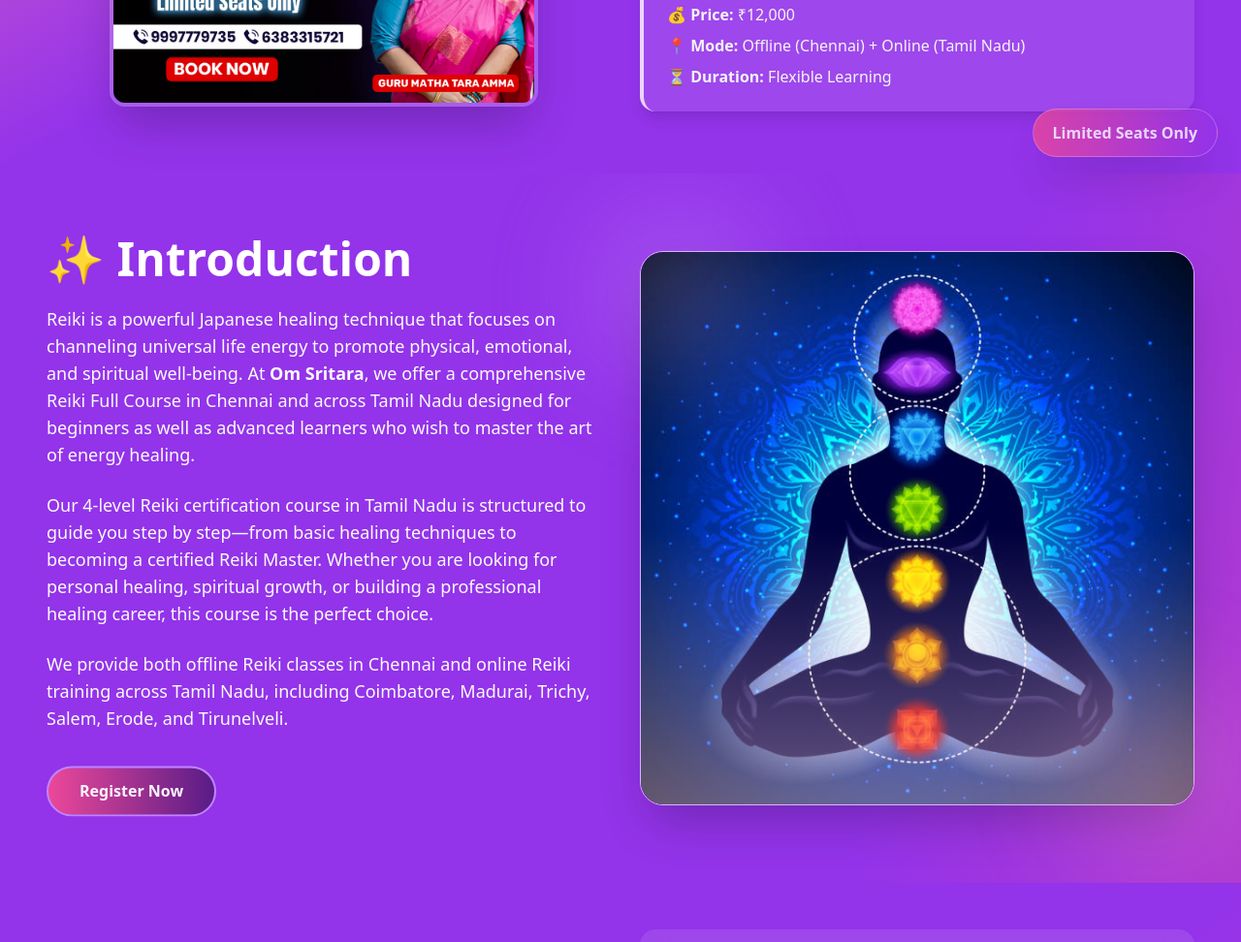
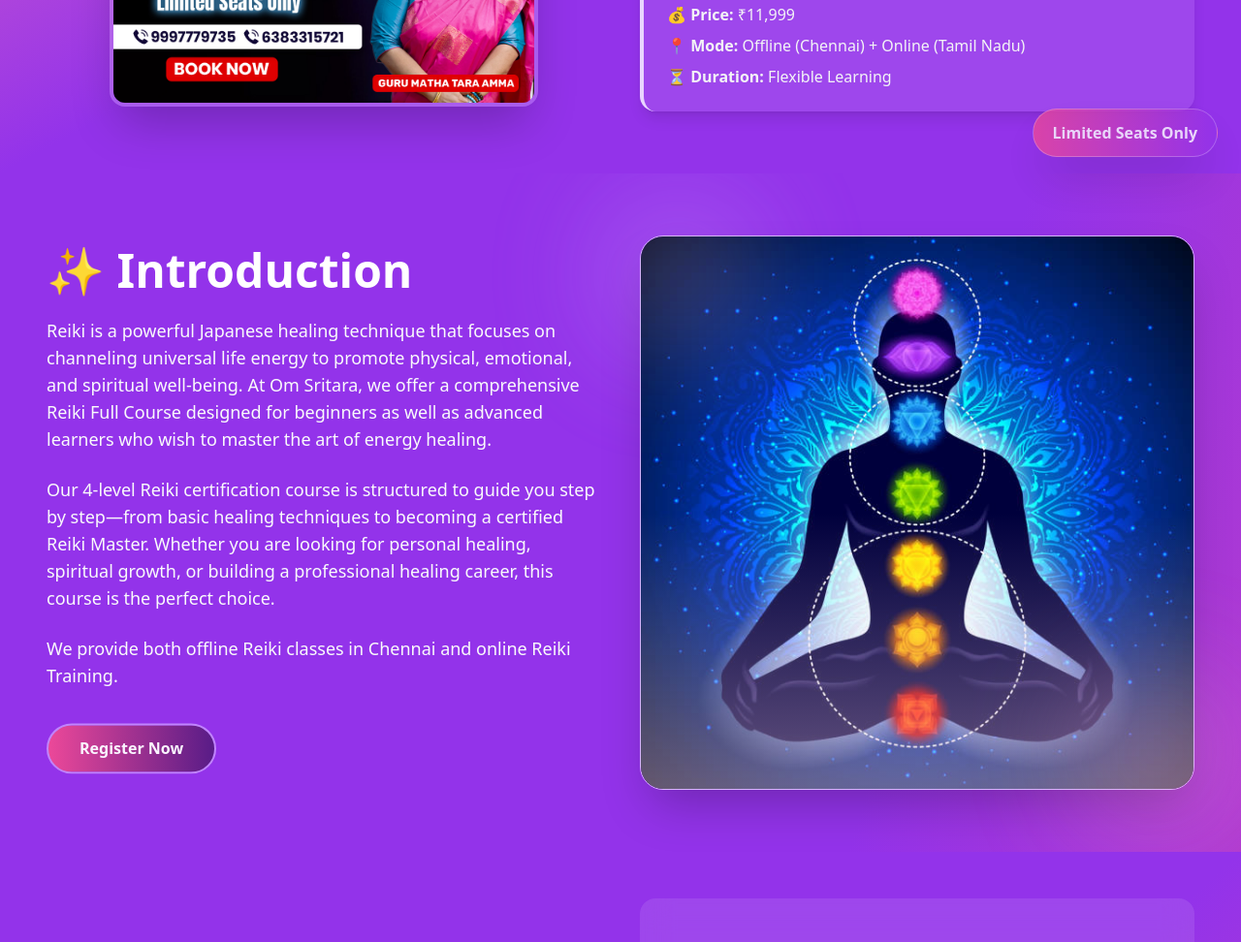
Before and after one commit to dfgfsds/Omsritara_Reiki_Calss, a plain HTML site: page index.html in a window 1280 px wide. Shown: the part 598-1570 px from the top of the page at 97% size. Drawn offline with nearby package versions, Linux system fonts and the light colour scheme.

Commit message:
content correction

```diff
--- a/index.html
+++ b/index.html
@@ -53,7 +53,7 @@
   },
   "offers": {
     "@type": "Offer",
-    "price": "12000",
+    "price": "11999",
     "priceCurrency": "INR",
     "availability": "https://schema.org/InStock",
     "url": "https://www.omsritara.in/reiki-course"
@@ -123,7 +123,7 @@
           <ul class="text-gray-100 space-y-2 text-base">
             <li><strong>📚 Course:</strong> Reiki Full Course – 4 Levels</li>
             <li><strong>🎓 Certification:</strong> Yes (All Levels)</li>
-            <li><strong>💰 Price:</strong> ₹12,000</li>
+            <li><strong>💰 Price:</strong> ₹11,999</li>
             <li><strong>📍 Mode:</strong> Offline (Chennai) + Online (Tamil Nadu)</li>
             <li><strong>⏳ Duration:</strong> Flexible Learning</li>
           </ul>
@@ -142,20 +142,18 @@
 
         <p class="text-base sm:text-lg text-gray-50 leading-relaxed" data-aos="fade-up">
           Reiki is a powerful Japanese healing technique that focuses on channeling universal life energy to promote
-          physical, emotional, and spiritual well-being. At <span class="font-semibold">Om Sritara</span>, we offer a
-          comprehensive Reiki Full Course in Chennai and across Tamil Nadu designed for beginners as well as advanced
-          learners who wish to master the art of energy healing.
+          physical, emotional, and spiritual well-being. At Om Sritara, we offer a comprehensive Reiki Full Course
+          designed for beginners as well as advanced learners who wish to master the art of energy healing.
         </p>
 
         <p class="text-base sm:text-lg text-gray-50 leading-relaxed" data-aos="fade-up">
-          Our 4-level Reiki certification course in Tamil Nadu is structured to guide you step by step—from basic
-          healing techniques to becoming a certified Reiki Master. Whether you are looking for personal healing,
-          spiritual growth, or building a professional healing career, this course is the perfect choice.
+          Our 4-level Reiki certification course is structured to guide you step by step—from basic healing techniques
+          to becoming a certified Reiki Master. Whether you are looking for personal healing, spiritual growth, or
+          building a professional healing career, this course is the perfect choice.
         </p>
 
         <p class="text-base sm:text-lg text-gray-50 leading-relaxed" data-aos="fade-up">
-          We provide both offline Reiki classes in Chennai and online Reiki training across Tamil Nadu, including
-          Coimbatore, Madurai, Trichy, Salem, Erode, and Tirunelveli.
+          We provide both offline Reiki classes in Chennai and online Reiki Training.
         </p>
 
         <!-- Button -->
@@ -279,7 +277,7 @@
           </h3>
 
           <p class="text-4xl font-extrabold mb-2">
-            ₹12,000
+            ₹11,999
           </p>
 
           <ul class="mt-6 space-y-3 text-sm sm:text-base">
```
Also changed, not shown: form.html (+1 -1 lines).
